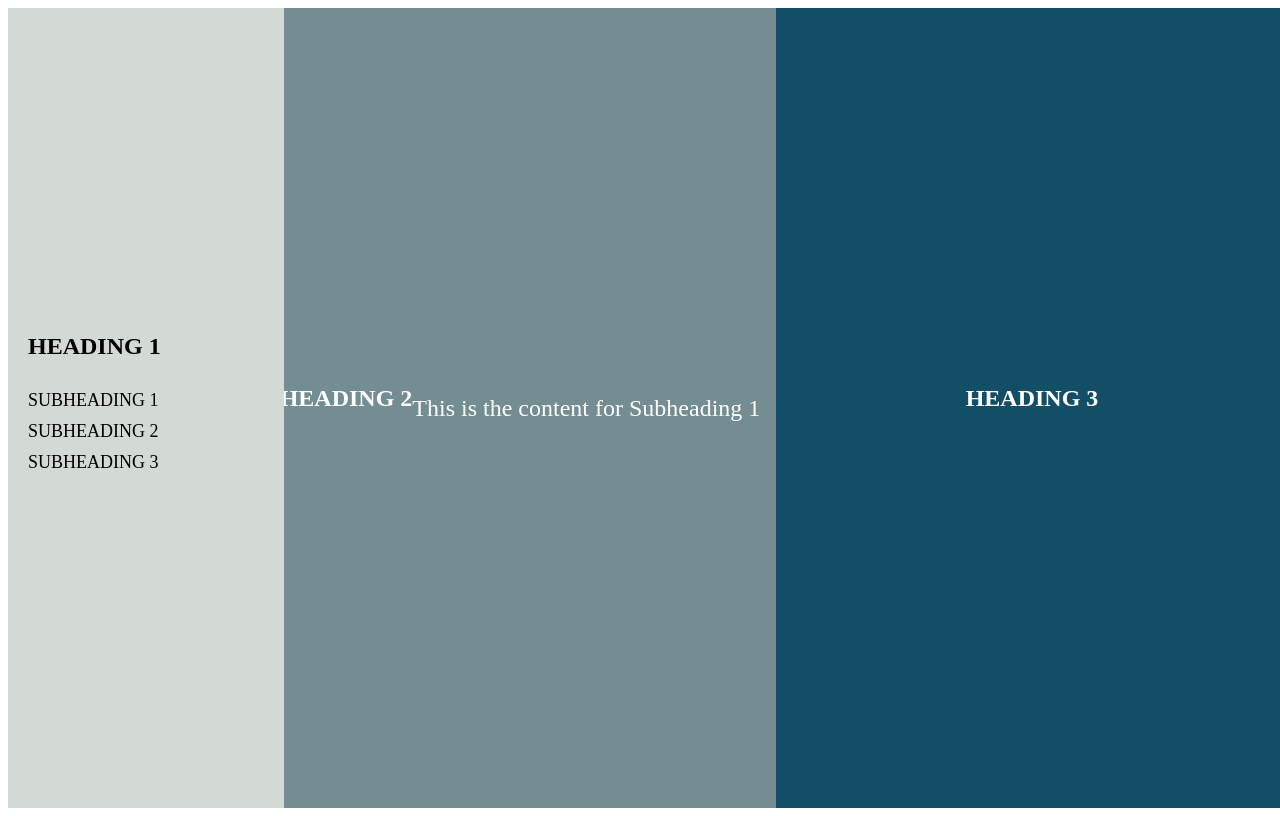
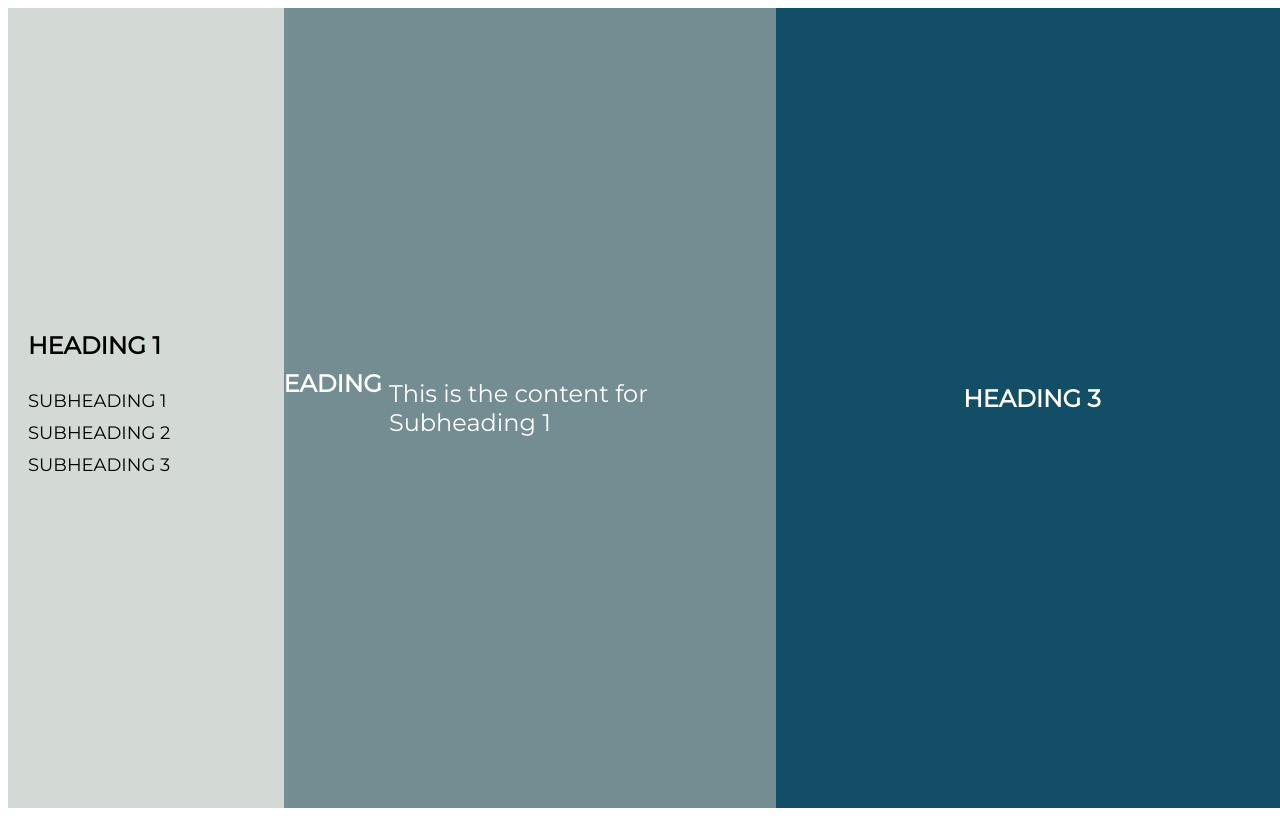
Before and after one commit to AdrianDaeschlein/portfolio, a SvelteKit app in the folder portfolio/: page / in a window 1280 px wide. Built offline with nearby package versions, Linux system fonts and the light colour scheme.

Commit message:
ADD fonts

```diff
--- /dev/null
+++ b/portfolio/src/app.css
@@ -0,0 +1,10 @@
+@font-face {
+    font-family: 'Montserrat-Regular';
+    src: url('/fonts/Montserrat-Regular.ttf') format('truetype');
+    font-weight: normal;
+    font-style: normal;
+}
+
+body {
+    font-family: 'Montserrat-Regular', sans-serif;
+}
```
Also changed, not shown: portfolio/src/routes/+page.svelte (+8 -0 lines), portfolio/static/fonts/Montserrat-Regular.ttf (added).
